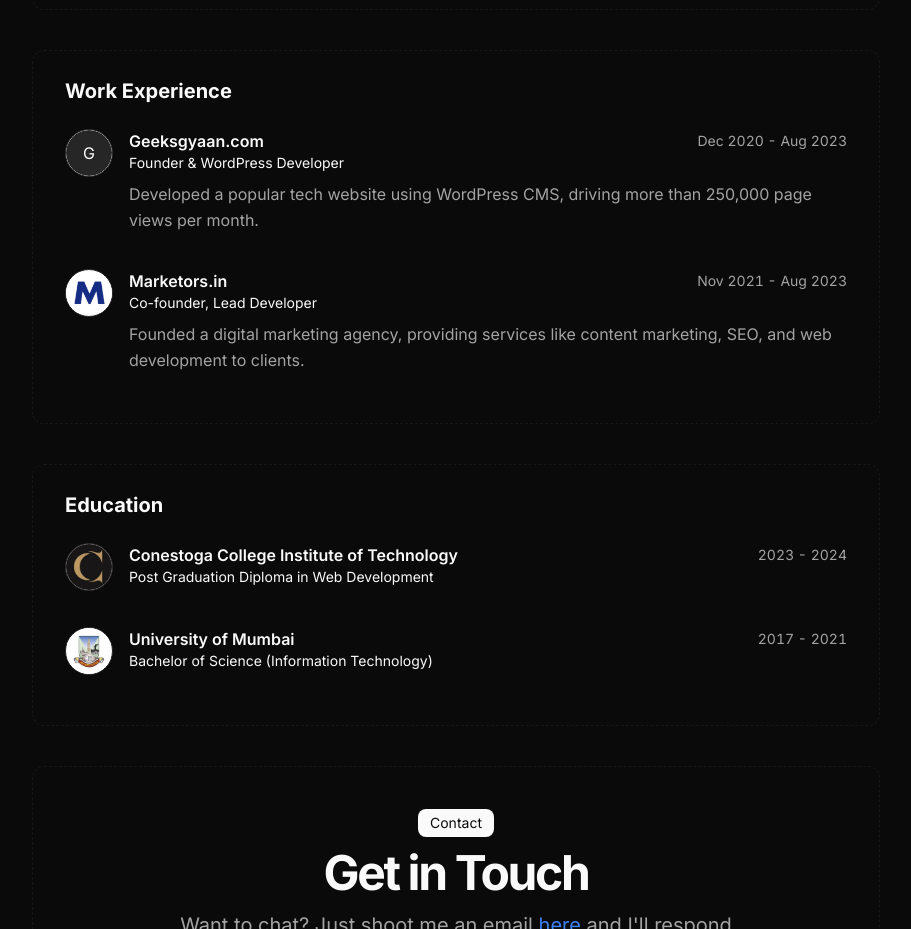
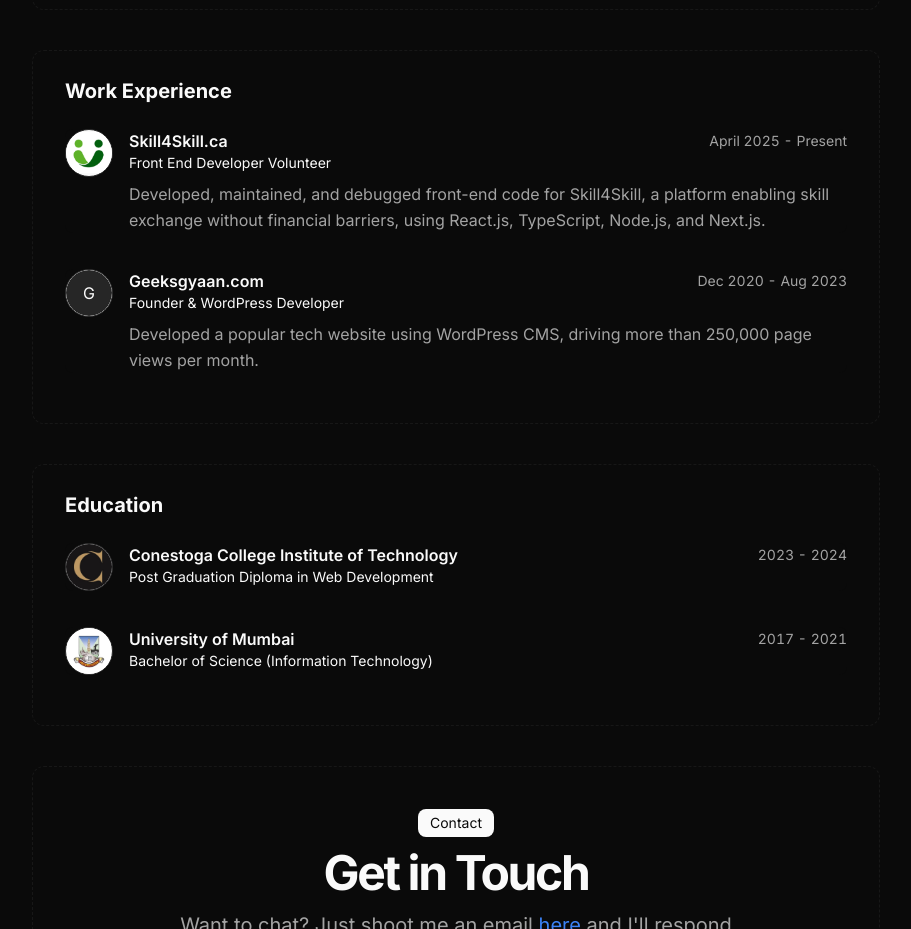
Before and after one commit to choudharyabhishekk/portfolio, a Next.js app: page / in a window 1280 px wide. Shown: the part 2830-3759 px from the top of the page, without its empty margins (184-1095 px from the left). Built offline with nearby package versions, Linux system fonts and the light colour scheme.

Commit message:
chore: resume update

```diff
--- a/src/data/resume.tsx
+++ b/src/data/resume.tsx
@@ -42,6 +42,18 @@
 
   work: [
     {
+      company: "Skill4Skill.ca",
+      href: "https://Skill4Skill.ca",
+      badges: [],
+      location: "Toronto, ON",
+      title: "Front End Developer Volunteer",
+      logoUrl: "/skill.png",
+      start: "April 2025",
+      end: "Present",
+      description:
+        "Developed, maintained, and debugged front-end code for Skill4Skill, a platform enabling skill exchange without financial barriers, using React.js, TypeScript, Node.js, and Next.js.",
+    },
+    {
       company: "Geeksgyaan.com",
       href: "https://geeksgyaan.com",
       badges: [],
@@ -53,18 +65,6 @@
       end: "Aug 2023",
       description:
         "Developed a popular tech website using WordPress CMS, driving more than 250,000 page views per month.",
-    },
-    {
-      company: "Marketors.in",
-      href: "https://marketors.in",
-      badges: [],
-      location: "Mumbai, India",
-      title: "Co-founder, Lead Developer",
-      logoUrl: "/marketors.png",
-      start: "Nov 2021",
-      end: "Aug 2023",
-      description:
-        "Founded a digital marketing agency, providing services like content marketing, SEO, and web development to clients.",
     },
   ],
   education: [
```
Also changed, not shown: public/skill.png (added), public/skill4skill.png (added).
